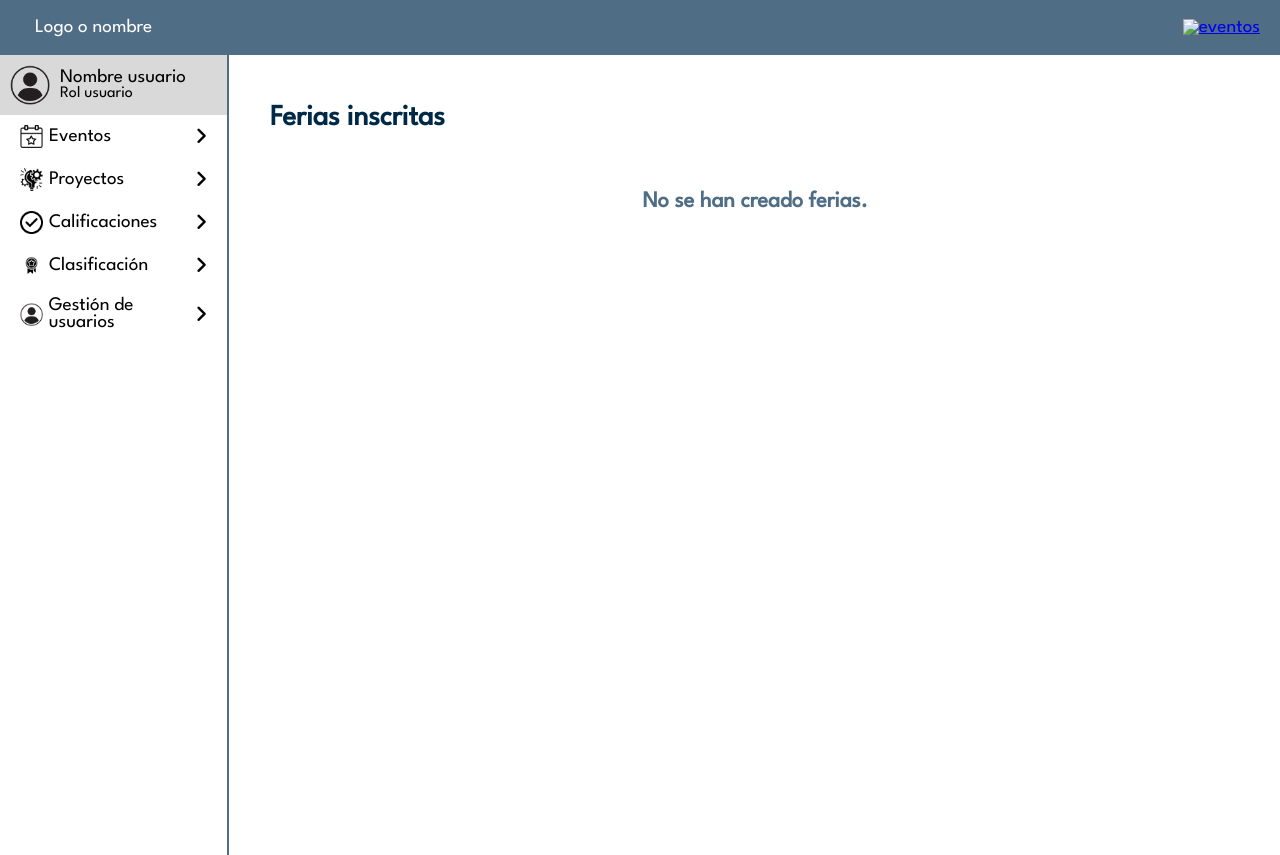
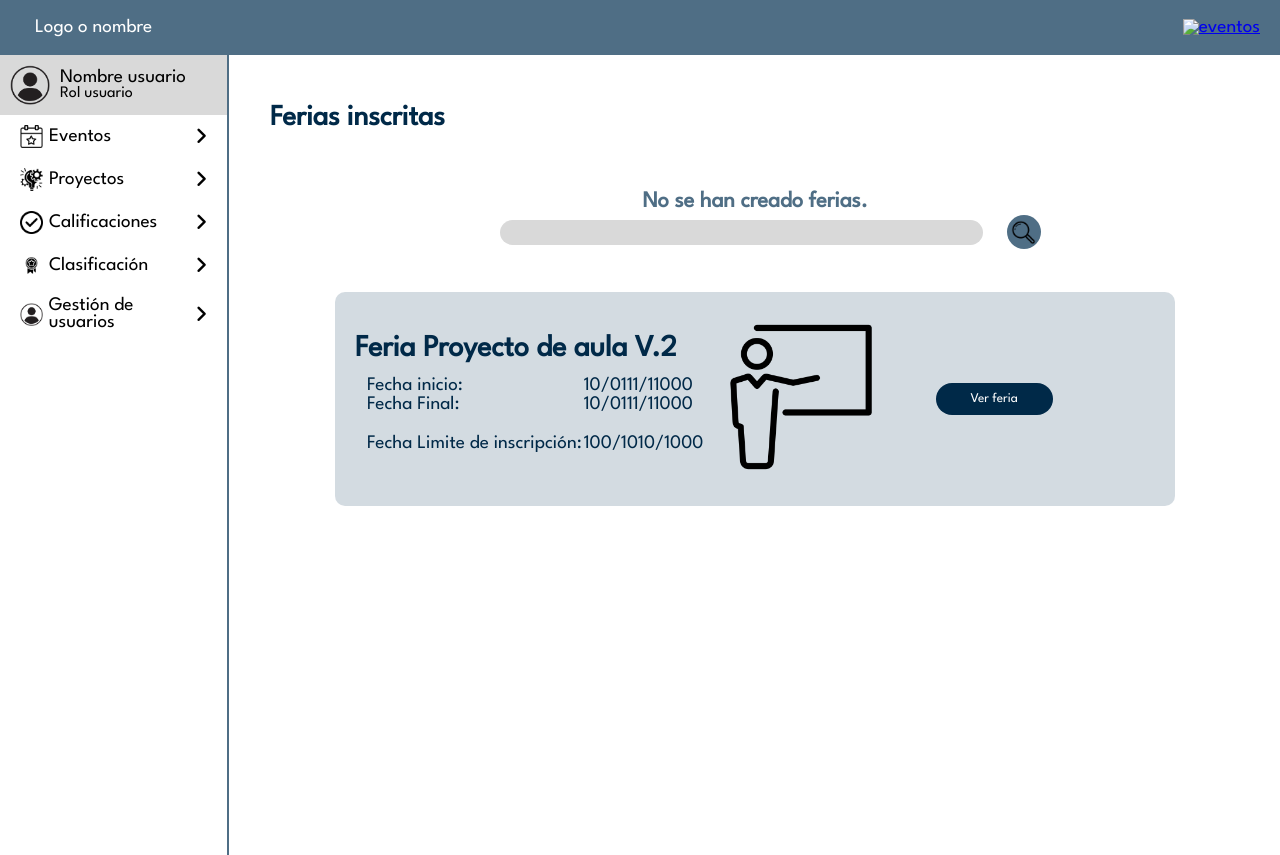
Before and after one commit to luisalealr/FPA, a plain HTML site: page views/feriasInscritas.html in a window 1280 px wide. Drawn offline with Linux system fonts and the light colour scheme.

Commit message:
Ferias inscritas

```diff
--- a/css/catalogoFerias.css
+++ b/css/catalogoFerias.css
@@ -28,7 +28,7 @@ h3 {
     height: 25px;
     font-size: 18px;
     width: 92%;
-    border-radius: 10px;
+    border-radius: 30px;
     letter-spacing: 1.5px;
 }
 
@@ -48,7 +48,7 @@ h3 {
     flex-direction: row;
     justify-content: space-evenly;
     align-items: center;
-    background-color: #D9D9D9;
+
     width: 50%;
     border-radius: 35px;
 }
--- a/css/feriasIncritas.css
+++ b/css/feriasIncritas.css
@@ -1,23 +1,52 @@
-* {
-    text-decoration: none;
-    list-style: none;
-    margin: 0;
-    padding: 0;
-    margin: 0;
-    padding: 0;
-    font-family: 'League Spartan';
-}
-.titulo {
-    margin-top: 50px;
-    margin-left: 40px;
-    color: #002948;
-}
-h3 {
-    color: #4F6E85;
-}
 .no-ferias-creadas {
     display: flex;
     justify-content: center;
     align-items: center;
     margin-top: 60px;
 }
+.texto-buscar {
+    background-color: #D9D9D9;
+    border: none;
+    height: 25px;
+    font-size: 18px;
+    width: 92%;
+    border-radius: 30px;
+    letter-spacing: 1.5px;
+}
+
+.buscador{
+    display: flex;
+    padding: 3px;
+    flex-direction: row;
+    align-items: center;
+    justify-content: center;
+    width: 100%;
+    border-radius: 35px;
+}
+
+.busqueda {
+    display: flex;
+    padding: 3px;
+    flex-direction: row;
+    justify-content: space-evenly;
+    align-items: center;
+
+    width: 50%;
+    border-radius: 35px;
+}
+.imagen-lupa img {
+    height: 25px;
+    width: auto;
+}
+
+.imagen-lupa{
+    background-color: #4F6E85;
+    width: 30px;
+    height: 30px;
+    display: flex;
+    align-items: center;
+    justify-content: center;
+    border-radius: 100%;
+    padding: 2px;
+    cursor: pointer;
+}
--- a/views/feriasInscritas.html
+++ b/views/feriasInscritas.html
@@ -9,8 +9,8 @@
     <link rel="stylesheet" href="../css/cuadricula.css" />
     <link href="https://fonts.googleapis.com/css?family=League Spartan" rel="stylesheet" />
     <link rel="stylesheet" href="../css/feriasIncritas.css" />
+    <link rel="stylesheet" href="../css/soyJurado.css" />
 </head>
-
 <body>
     <div class="contenedor" id="contenedor">
         <iframe class="header" src="../views/navbar.html"></iframe>
@@ -20,18 +20,51 @@
             <div class="noFerias">
                 <h3 class="no-ferias-creadas">No se han creado ferias.
             </div>
+            <div class="ferias-creadas">
+                <div class="buscador">
+                    <div class="busqueda">
+                        <input class="texto-buscar" type="text">
+                    </div>
+                    <div class="imagen-lupa">
+                        <img src="../img/search_47686.png" alt="">
+                    </div>
+                </div>
+
+                <div class="pote1">
+                    <div class="rectangulo">
+                        <div class="textos">
+                            <table class="informacion">
+                                <tr>
+                                    <div class="nombre">Feria Proyecto de aula V.2</div>
+                                </tr>
+                                <tr>
+                                    <td>Fecha inicio:</td>
+                                    <td class="fecha-inicio">10/0111/11000</td>
+
+                                </tr>
+                                <tr>
+                                    <td>Fecha Final:</td>
+                                    <td class="fecha-final">10/0111/11000</td>
+                                </tr>
+                                <tr class="fecha-limi">
+                                    <td>Fecha Limite de inscripción:</td>
+                                    <td class="fecha-limite">100/1010/1000</td>
+                                </tr>
+                            </table>
+                        </div>
+                        <div class="photo">
+                            <img class="img" src="../img/presentacion.png" alt="Imagen pequeña">
+                        </div>
+                        <div class="boton">
+                            <button class="ver-evento">Ver feria</button>
+                        </div>
+                    </div>
+                </div>
 
 
-
-
+            </div>
         </div>
-
-
-
-
-
-
     </div>
-    </doby>
+</body>
 
 </html>
```
